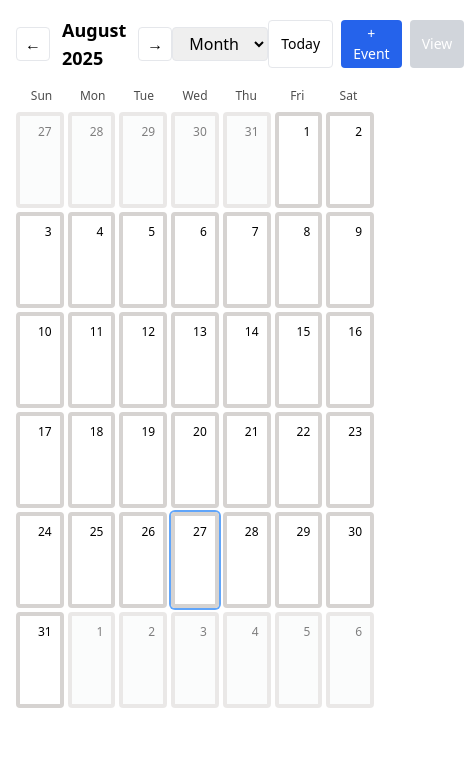
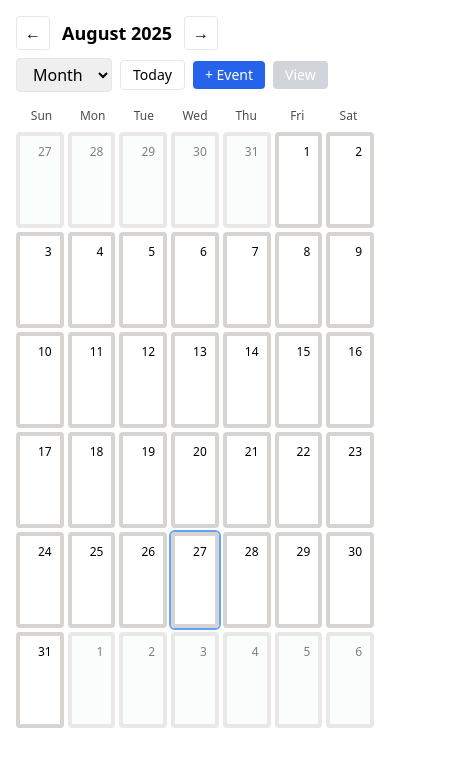
Before and after one commit to DanielGiron20/Calendario-en-angular, an Angular app: page / in a window 390 px wide. Shown: the top 766 px of the page, 464 px wide, since content can reach past the window. Built offline with nearby package versions, Linux system fonts and the light colour scheme.

Commit message:
Mejora del responsive del encabezado

```diff
--- a/src/app/components/calendar/calendar.component.html
+++ b/src/app/components/calendar/calendar.component.html
@@ -1,40 +1,43 @@
 <div class="p-4 md:p-6">
+ <!-- Encabezado -->
+<div class="flex flex-wrap items-center justify-between gap-2 mb-4">
 
-  <!-- Encabezado -->
-  <div class="flex items-center justify-between mb-4">
-    <div class="flex items-center gap-3">
+  <!-- Flechas y título -->
+  <div class="flex items-center gap-3 flex-shrink-0">
     <button *ngIf="view === 'month'" (click)="prevMonth()" class="px-2 py-1 rounded border hover:bg-gray-50">←</button>
-      <button *ngIf="view === 'week'" (click)="prevWeek()"  class="px-2 py-1 rounded border hover:bg-gray-50">←</button>
+    <button *ngIf="view === 'week'" (click)="prevWeek()" class="px-2 py-1 rounded border hover:bg-gray-50">←</button>
+
     <div *ngIf="view === 'month'" class="text-lg md:text-xl font-semibold capitalize">{{ monthLabel() }}</div>
-      <div *ngIf="view === 'week'" class="text-lg md:text-xl font-semibold capitalize">
+    <div *ngIf="view === 'week'" class="text-lg md:text-xl font-semibold capitalize text-center">
       Week of {{ currentWeek[0].iso }} <br> to {{ currentWeek[6].iso }}
     </div>
+
     <button *ngIf="view === 'month'" (click)="nextMonth()" class="px-2 py-1 rounded border hover:bg-gray-50">→</button>
     <button *ngIf="view === 'week'" (click)="nextWeek()" class="px-2 py-1 rounded border hover:bg-gray-50">→</button>
   </div>
 
-
+  <!-- Selector de vista + botones -->
+  <div class="flex flex-wrap gap-2 items-center order-last md:order-none">
     <!-- Selector de vista -->
     <div class="relative">
       <select [(ngModel)]="view"
               class="px-3 py-1 rounded border hover:bg-gray-50 focus:ring-2 focus:ring-blue-400">
         <option value="month">Month</option>
-    <option value="week">week</option>
+        <option value="week">Week</option>
         <option value="year">Year</option>
       </select>
     </div>
 
-
-    <div class="flex gap-2">
-      <button (click)="goToday()" class="px-3 py-1 rounded border hover:bg-gray-50 text-sm md:text-lg ">Today</button>
-      <button (click)="openEventForm()" class="px-3 py-1 rounded bg-blue-600 text-white hover:bg-blue-700 text-sm md:text-lg ">+ Event</button>
+    <!-- Botones -->
+    <button (click)="goToday()" class="px-3 py-1 rounded border hover:bg-gray-50 text-sm md:text-lg">Today</button>
+    <button (click)="openEventForm()" class="px-3 py-1 rounded bg-blue-600 text-white hover:bg-blue-700 text-sm md:text-lg">+ Event</button>
     <button (click)="openDayModal()" [disabled]="!selectedDate()"
-        class="px-3 py-1 rounded bg-green-600 text-white hover:bg-green-700 disabled:bg-gray-300 disabled:cursor-not-allowed text-sm md:text-lg ">
+      class="px-3 py-1 rounded bg-green-600 text-white hover:bg-green-700 disabled:bg-gray-300 disabled:cursor-not-allowed text-sm md:text-lg">
       View
     </button>
   </div>
+
 </div>
-
   <!-- VISTA MES -->
   <div *ngIf="view === 'month'">
     <!-- Días de la semana -->
```
Lines whose indentation alone changed are shown as unchanged.
